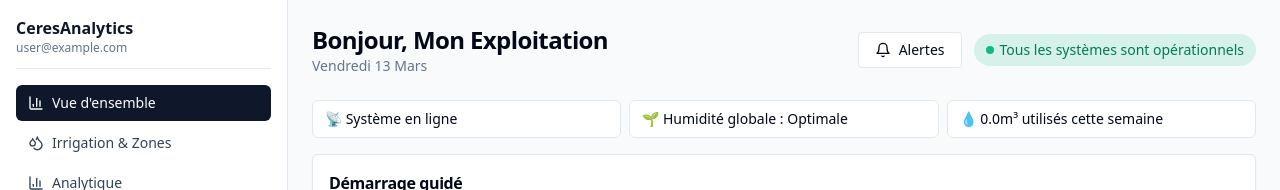
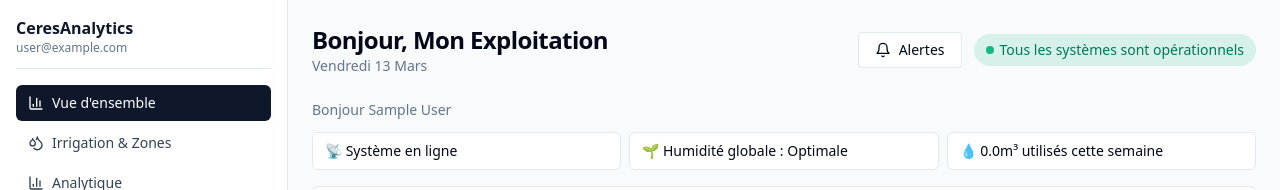
Before and after one commit to Manselme/irrigation-control, a Next.js app: page /dashboard in a window 1280 px wide. Shown: the top 190 px of the page. Built offline with nearby package versions, Linux system fonts and the light colour scheme; no server answers; the database is empty; sample sign-in values are in the browser's storage.

Commit message:
Name fix

```diff
--- a/app/(dashboard)/dashboard/page.tsx
+++ b/app/(dashboard)/dashboard/page.tsx
@@ -12,6 +12,7 @@ import { useAllPumpStates } from "@/lib/hooks/useAllPumpStates";
 import { useLatestSensorMap } from "@/lib/hooks/useLatestSensorMap";
 import { useLinkedGateways } from "@/lib/hooks/useLinkedGateways";
 import { useWeeklyFlowEstimate } from "@/lib/hooks/useFlowEstimates";
+import { useUserProfile } from "@/lib/hooks/useUserProfile";
 import { getFirebaseDb } from "@/lib/firebase";
 import { Card, CardContent, CardHeader, CardTitle } from "@/components/ui/card";
 import { Button } from "@/components/ui/button";
@@ -76,6 +77,7 @@ interface LowBatteryMaintenanceItem {
 
 export default function DashboardPage() {
   const { user } = useAuth();
+  const { profile } = useUserProfile(user?.uid);
   const { config: alertConfig } = useAlertConfig(user?.uid);
   const { modules, loading: modulesLoading } = useModules(user?.uid, {
     offlineThresholdMinutes: alertConfig?.offlineMinutesThreshold ?? 5,
@@ -182,10 +184,16 @@ export default function DashboardPage() {
   const firstOfflineGateway = gateways.find((g) => !g.online);
   const livePumpOnCount = Object.values(pumpStates).filter((s) => s.pumpOn).length;
   const quotaWeeklyM3 = 120;
+  const greetingName =
+    (profile?.firstName ?? "").trim() ||
+    (profile?.displayName ?? "").trim() ||
+    (user?.displayName ?? "").trim() ||
+    "utilisateur";
 
   return (
     <div className="flex min-h-[calc(100vh-6rem)] flex-col">
       <DashboardHeader />
+      <p className="mb-3 text-sm text-muted-foreground">Bonjour {greetingName}</p>
       <HealthBarBadges
         networkIncidents={networkIncidents}
         dryZonesCount={dryZonesCount}
--- a/app/(dashboard)/profile/page.tsx
+++ b/app/(dashboard)/profile/page.tsx
@@ -1,6 +1,6 @@
 "use client";
 
-import { useState } from "react";
+import { useEffect, useState } from "react";
 import { useAuth } from "@/lib/hooks/useAuth";
 import { useUserProfile } from "@/lib/hooks/useUserProfile";
 import { Button } from "@/components/ui/button";
@@ -25,6 +25,12 @@ export default function ProfilePage() {
   const [password, setPassword] = useState("");
   const [saving, setSaving] = useState(false);
   const [message, setMessage] = useState("");
+
+  useEffect(() => {
+    setFirstName(profile?.firstName ?? "");
+    setLastName(profile?.lastName ?? "");
+    setDisplayName(profile?.displayName ?? "");
+  }, [profile?.firstName, profile?.lastName, profile?.displayName]);
 
   if (loading) return <p className="text-muted-foreground">Chargement du profil…</p>;
 
```
